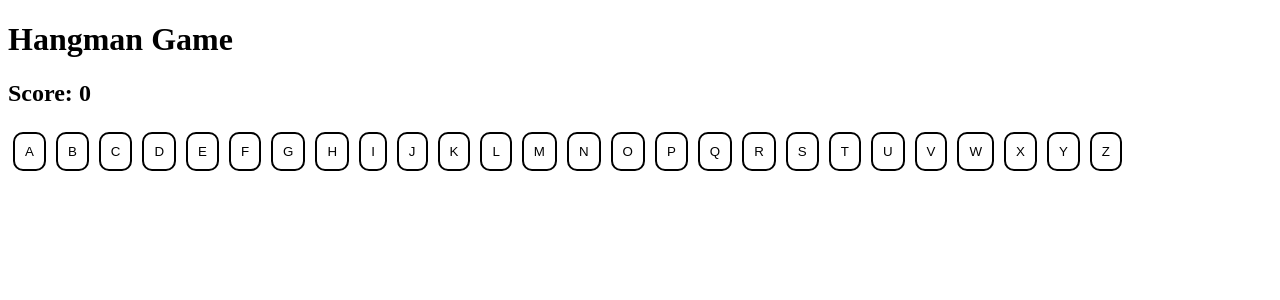
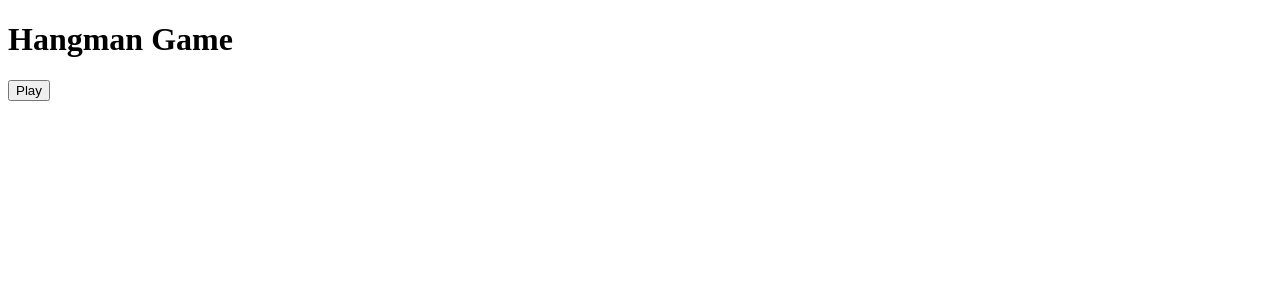
Before and after one commit to blackwakhu/hangman-react-typescript, a React (Vite) app: page / in a window 1280 px wide. Shown: the top 300 px of the page. Built offline with nearby package versions, Linux system fonts and the light colour scheme.

Commit message:
added a function to each of the buttons

```diff
--- a/src/App.css
+++ b/src/App.css
@@ -1,7 +1,11 @@
 main {
 }
 
-button{
+.game-div{
+
+}
+
+.keyboard-btns{
   padding: 10px;
   margin: 5px;
   background: white;
@@ -9,11 +13,16 @@ button{
   border-radius: 10px;
 }
 
-button:hover{
+.keyboard-btns:hover{
   background: #00ff00;
   border: #00ffff;
 }
 
 .word_char{
   letter-spacing: 0.5em;
+  text-align: center;
 }
+
+.hidden{
+  display: none;
+}
--- a/src/App.tsx
+++ b/src/App.tsx
@@ -1,5 +1,5 @@
 import './App.css'
-import { useState, useEffect } from 'react'
+import { useState } from 'react'
 
 const letters: string = ["A", "B", "C", "D", "E", "F", "G", "H", "I", "J", "K", "L", "M", "N", "O", "P", "Q", "R", "S","T", "U", "V", "W", "X", "Y", "Z"]
 const vocabulary: string = [
@@ -19,32 +19,45 @@ export default function App() {
   const [ind, setInd] = useState(0)
   const [score, setScore] = useState(0)
   const [guess, setGuess] = useState("")
-  // const generateWord = ()=>{
-  //   if (isFin == true){
-  //     setWord(vocabulary[ind])
-  //     setFin(false)
-  //   }
-  // }
-  useEffect(function(){
-    function runAtStart(){
-      setGuess(generateRandom())
-      setWord(guess.split("").map(char=> '_'.repeat(char.length)).join(''))
-    }
-    runAtStart()
-  }, [])
+  const [showgame, setShowgame] = useState(false)
   const generateRandom = () => {
     let random = Math.floor(Math.random() * vocabulary.length)
-    return vocabulary[random]
+    return vocabulary[random].toUppercase
+  }
+  const generateDashes = () => {
+    let randomWord: string = generateRandom();
+    setGuess(randomWord);
+    let dashesArray: string[] = randomWord.split("").map((char) => "_");
+    setWord(dashesArray.join(""));
+  };
+  const handleClick = function(letter){
+    console.log(guess)
+    if (ind < guess.length){
+      if (guess[ind] === letter){
+        setWord(word.slice(0, ind)+letter+word.slice(ind+1))
+        setInd(ind+1)
+      }else{
+        alert("Not the letter")
+      }
+    }
+    console.log(word)
+  }
+  const handleVisible = function(){
+    setShowgame(true)
+    generateDashes()
   }
   return (
     <main>
       <h1>Hangman Game</h1>
-      <div>
+      <div className={`play-div ${showgame ? 'hidden' : ''}`}>
+        <button onClick={handleVisible}>Play</button>
+      </div>
+      <div className={`game-div ${showgame ? '' : 'hidden'}`}>
         <h2>Score: {score}</h2>
         <p className="word_char">{word}</p>
         <div>
           {letters.map((letter, index) => (
-            <button key={index}>{letter}</button>
+            <button onClick={()=>handleClick(letter)} className="keyboard-btns" key={index}>{letter}</button>
           ))}
         </div>
       </div>
```
